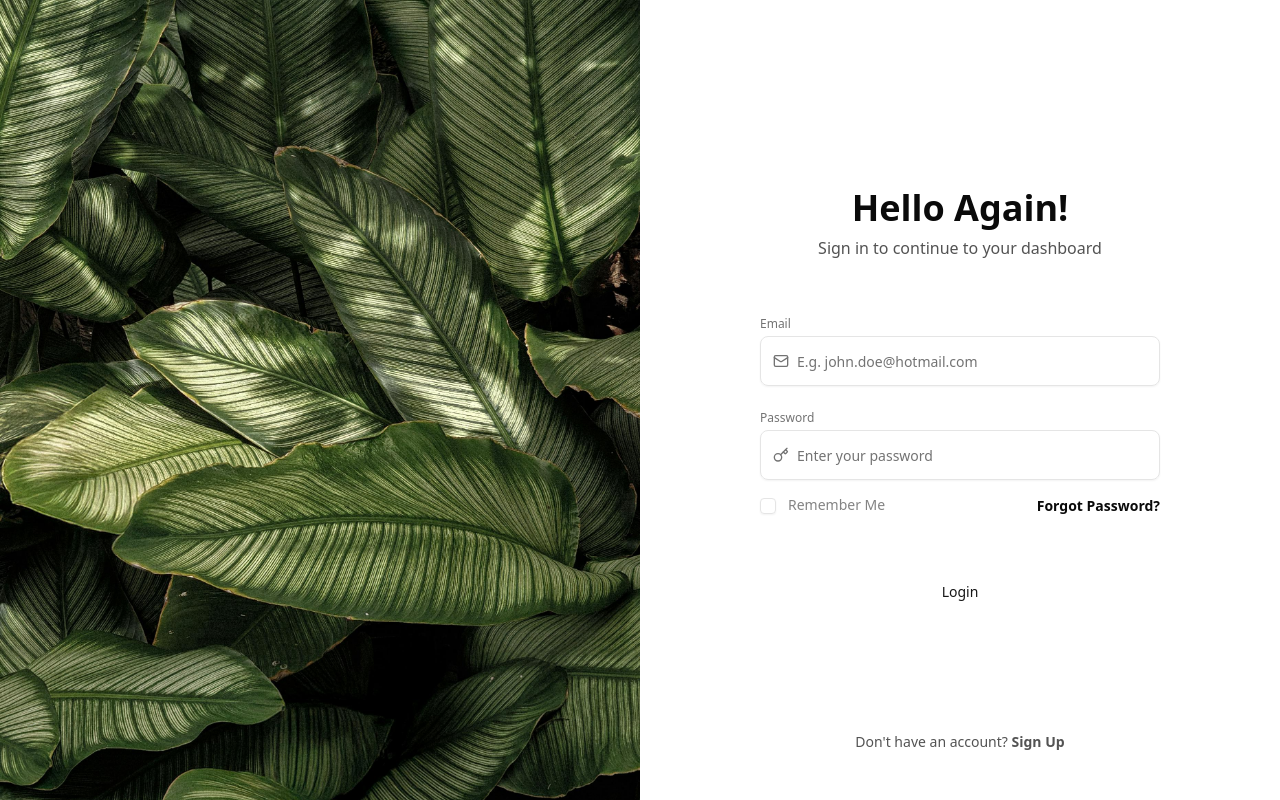
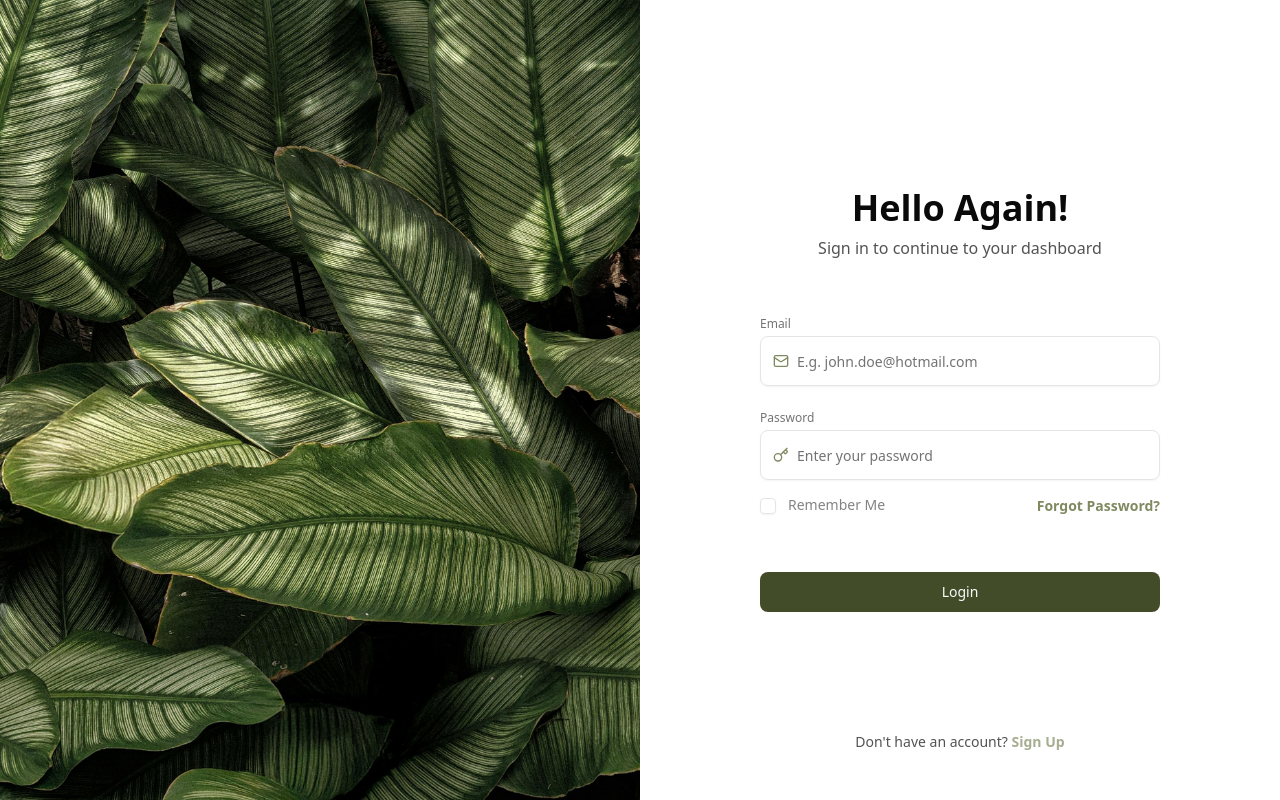
Before and after one commit to dark-night-queen/lms-client, a Next.js app: page /login in a window 1280 px wide. Built offline with nearby package versions, Linux system fonts and the light colour scheme.

Commit message:
fixed styling for home & auth

```diff
--- a/src/app/(auth)/layout.tsx
+++ b/src/app/(auth)/layout.tsx
@@ -12,7 +12,7 @@ const AuthLayout = ({ children }: React.PropsWithChildren) => {
         <Hero />
       </div>
 
-      <div className="w-full md:w-1/2 bg-white dark:bg-gray-900 flex flex-col items-center justify-center p-6 md:p-30 gap-6 absolute md:relative bottom-20 md:bottom-0">
+      <div className="w-full md:w-1/2 flex flex-col items-center justify-center p-6 md:p-30 gap-6 absolute md:relative bottom-20 md:bottom-0">
         {children}
       </div>
     </main>
--- a/src/app/(main)/_components/home/attendance.tsx
+++ b/src/app/(main)/_components/home/attendance.tsx
@@ -10,7 +10,7 @@ import { Separator } from "@/components/ui/separator";
 export const Attendance = () => {
   return (
     <div className="flex flex-col items-center gap-6">
-      <p className="text-green-950 text-xl font-semibold">Attendance</p>
+      <p className="text-xl font-semibold">Attendance</p>
 
       <Card className="bg-accent-foreground/20 border-0 w-full p-0">
         <CardContent className="flex p-4 justify-between">
@@ -31,7 +31,7 @@ export const Attendance = () => {
         </CardContent>
       </Card>
 
-      <Button className="bg-green-950 w-full">Punch In</Button>
+      <Button className="w-full">Punch In</Button>
     </div>
   );
 };
--- a/src/app/(main)/_components/home/calendar.tsx
+++ b/src/app/(main)/_components/home/calendar.tsx
@@ -11,14 +11,15 @@ export const Calendar = () => {
   const [date, setDate] = React.useState<Date | undefined>(new Date());
   return (
     <div className="flex flex-col items-center gap-4">
-      <p className="text-xl font-semibold text-green-950">Calendar</p>
+      <p className="text-xl font-semibold">Calendar</p>
 
       <BaseCalendar
         mode="single"
         selected={date}
         onSelect={setDate}
-        className="rounded-md w-full"
+        className="rounded-md w-full p-0"
         captionLayout="label"
+        showOutsideDays={false}
       />
     </div>
   );
--- a/src/app/(main)/_components/home/welcome-card.tsx
+++ b/src/app/(main)/_components/home/welcome-card.tsx
@@ -10,9 +10,9 @@ export const WelcomeCard = () => {
   return (
     <div className="flex flex-col gap-8 md:flex-row justify-between items-center">
       <div className="flex flex-col">
-        <p className="text-sm text-green-950">Hi, John Doe</p>
-        <p className="text-3xl font-bold text-green-950">Good Morning</p>
-        <p className="text-green-950/50">Have a good day!</p>
+        <p className="text-sm">Hi, John Doe</p>
+        <p className="text-3xl font-bold ">Good Morning</p>
+        <p>Have a good day!</p>
       </div>
 
       <Image src={Welcome} alt="Welcome" width={200} className="rounded-2xl" />
--- a/src/app/(main)/_components/section-card.tsx
+++ b/src/app/(main)/_components/section-card.tsx
@@ -16,7 +16,7 @@ export const SectionCard = ({
   children,
 }: SectionCardProps) => {
   return (
-    <Card className={`bg-green-800/20 justify-center border-0 ${className}`}>
+    <Card className={`bg-tertiary-foreground/40 justify-center border-0 ${className}`}>
       <CardContent className={contentClassName}>{children}</CardContent>
     </Card>
   );
--- a/src/app/globals.css
+++ b/src/app/globals.css
@@ -29,6 +29,8 @@
   --color-accent: var(--accent);
   --color-muted-foreground: var(--muted-foreground);
   --color-muted: var(--muted);
+  --color-tertiary-foreground: var(--tertiary-foreground);
+  --color-tertiary: var(--tertiary);
   --color-secondary-foreground: var(--secondary-foreground);
   --color-secondary: var(--secondary);
   --color-primary-foreground: var(--primary-foreground);
@@ -55,6 +57,8 @@
   --primary-foreground: oklch(0.985 0 0);
   --secondary: oklch(0.97 0 0);
   --secondary-foreground: oklch(0.205 0 0);
+  --tertiary-foreground: oklch(61.433% 0.05981 119.366);
+  --tertiary: oklch(39.788% 0.05713 121.761);
   --muted: oklch(0.97 0 0);
   --muted-foreground: oklch(0.556 0 0);
   --accent: oklch(0.97 0 0);
@@ -68,7 +72,7 @@
   --chart-3: oklch(0.398 0.07 227.392);
   --chart-4: oklch(0.828 0.189 84.429);
   --chart-5: oklch(0.769 0.188 70.08);
-  --sidebar: oklch(26.6% 0.065 152.934);
+  --sidebar: oklch(39.788% 0.05713 121.761);
   --sidebar-foreground: oklch(0.985 0 0);
   --sidebar-primary: oklch(0.205 0 0);
   --sidebar-primary-foreground: oklch(0.985 0 0);
@@ -89,6 +93,8 @@
   --primary-foreground: oklch(0.205 0 0);
   --secondary: oklch(0.269 0 0);
   --secondary-foreground: oklch(0.985 0 0);
+  --tertiary-foreground: oklch(61.433% 0.05981 119.366);
+  --tertiary: oklch(39.788% 0.05713 121.761);
   --muted: oklch(0.269 0 0);
   --muted-foreground: oklch(0.708 0 0);
   --accent: oklch(0.269 0 0);
@@ -102,7 +108,7 @@
   --chart-3: oklch(0.769 0.188 70.08);
   --chart-4: oklch(0.627 0.265 303.9);
   --chart-5: oklch(0.645 0.246 16.439);
-  --sidebar: oklch(0.205 0 0);
+  --sidebar: oklch(39.788% 0.05713 121.761);
   --sidebar-foreground: oklch(0.985 0 0);
   --sidebar-primary: oklch(0.488 0.243 264.376);
   --sidebar-primary-foreground: oklch(0.985 0 0);
--- a/src/app/onboarding/layout.tsx
+++ b/src/app/onboarding/layout.tsx
@@ -6,7 +6,7 @@ const OnboardingLayout = ({ children }: React.PropsWithChildren) => {
   return (
     <div className="flex min-h-screen flex-col md:flex-row">
       <Suspense fallback={<OnboardingLoading />}>
-        <div className="w-full md:w-1/2 bg-white dark:bg-gray-900 flex flex-col items-center justify-center p-6 md:p-30 gap-6 absolute md:relative bottom-20 md:bottom-0">
+        <div className="w-full md:w-1/2 flex flex-col items-center justify-center p-6 md:p-30 gap-6 absolute md:relative bottom-20 md:bottom-0">
           {children}
         </div>
       </Suspense>
--- a/src/components/ui/button.tsx
+++ b/src/components/ui/button.tsx
@@ -36,12 +36,12 @@ const buttonVariants = cva(
       {
         variant: "default",
         color: "primary",
-        className: "bg-tertiary text-accent-foreground hover:bg-tertiary/90",
+        className: "bg-tertiary dark:text-accent-foreground hover:bg-tertiary/90",
       },
       {
         variant: "ghost",
         color: "primary",
-        className: "text-tertiary-foreground",
+        className: "text-tertiary-foreground hover:text-tertiary-foreground/70",
       },
     ],
     defaultVariants: {
@@ -56,6 +56,7 @@ function Button({
   className,
   variant,
   size,
+  color,
   asChild = false,
   ...props
 }: React.ComponentProps<"button"> &
@@ -67,7 +68,7 @@ function Button({
   return (
     <Comp
       data-slot="button"
-      className={cn(buttonVariants({ variant, size, className }))}
+      className={cn(buttonVariants({ variant, size, color, className }))}
       {...props}
     />
   );
--- a/src/components/ui/calendar.tsx
+++ b/src/components/ui/calendar.tsx
@@ -87,7 +87,7 @@ function Calendar({
         table: "w-full border-collapse",
         weekdays: cn("flex", defaultClassNames.weekdays),
         weekday: cn(
-          "text-muted-foreground rounded-md flex-1 font-normal text-[0.8rem] select-none",
+          "rounded-md flex-1 font-semibold text-[0.8rem] select-none",
           defaultClassNames.weekday
         ),
         week: cn("flex w-full mt-2", defaultClassNames.week),
@@ -201,7 +201,7 @@ function CalendarDayButton({
       data-range-end={modifiers.range_end}
       data-range-middle={modifiers.range_middle}
       className={cn(
-        "data-[selected-single=true]:bg-primary data-[selected-single=true]:text-primary-foreground data-[range-middle=true]:bg-accent data-[range-middle=true]:text-accent-foreground data-[range-start=true]:bg-primary data-[range-start=true]:text-primary-foreground data-[range-end=true]:bg-primary data-[range-end=true]:text-primary-foreground group-data-[focused=true]/day:border-ring group-data-[focused=true]/day:ring-ring/50 dark:hover:text-accent-foreground flex aspect-square size-auto w-full min-w-(--cell-size) flex-col gap-1 leading-none font-normal group-data-[focused=true]/day:relative group-data-[focused=true]/day:z-10 group-data-[focused=true]/day:ring-[3px] data-[range-end=true]:rounded-md data-[range-end=true]:rounded-r-md data-[range-middle=true]:rounded-none data-[range-start=true]:rounded-md data-[range-start=true]:rounded-l-md [&>span]:text-xs [&>span]:opacity-70",
+        "data-[selected-single=true]:bg-tertiary data-[selected-single=true]:text-white data-[range-middle=true]:bg-accent data-[range-middle=true]:text-accent-foreground data-[range-start=true]:bg-primary data-[range-start=true]:text-primary-foreground data-[range-end=true]:bg-primary data-[range-end=true]:text-primary-foreground group-data-[focused=true]/day:border-ring group-data-[focused=true]/day:ring-ring/50 dark:hover:text-accent-foreground flex aspect-square size-auto w-full min-w-(--cell-size) flex-col gap-1 leading-none font-normal group-data-[focused=true]/day:relative group-data-[focused=true]/day:z-10 group-data-[focused=true]/day:ring-[3px] data-[range-end=true]:rounded-md data-[range-end=true]:rounded-r-md data-[range-middle=true]:rounded-none data-[range-start=true]:rounded-md data-[range-start=true]:rounded-l-md [&>span]:text-xs [&>span]:opacity-70",
         defaultClassNames.day,
         className
       )}
--- a/src/components/ui/sidebar.tsx
+++ b/src/components/ui/sidebar.tsx
@@ -478,7 +478,7 @@ const sidebarMenuButtonVariants = cva(
   {
     variants: {
       variant: {
-        default: "hover:bg-sidebar-accent/10 hover:text-sidebar-primary-foreground",
+        default: "hover:bg-sidebar-accent/20 hover:text-sidebar-primary-foreground",
         outline:
           "bg-background shadow-[0_0_0_1px_hsl(var(--sidebar-border))] hover:bg-sidebar-accent hover:text-sidebar-accent-foreground hover:shadow-[0_0_0_1px_hsl(var(--sidebar-accent))]",
       },
```
Also changed, not shown: src/app/(main)/_components/home/leave-stats.tsx (+6 -6 lines).
